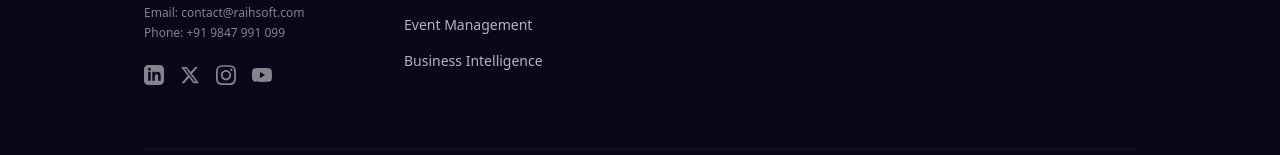
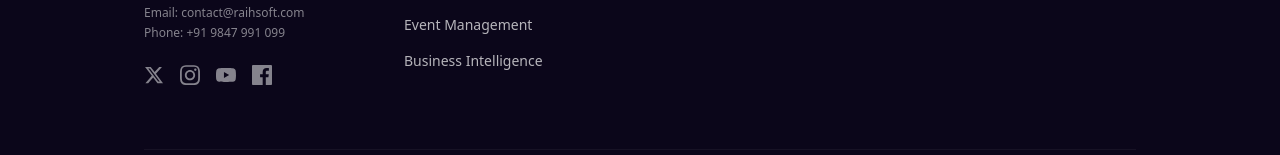
Before and after one commit to raihsoft/raihsuite-website, a Next.js app: page / in a window 1280 px wide. Shown: the part 7776-7931 px from the top of the page. Built offline with nearby package versions, Linux system fonts and the light colour scheme.

Commit message:
social links connection

```diff
--- a/src/app/layout.tsx
+++ b/src/app/layout.tsx
@@ -197,47 +197,47 @@ export default function RootLayout({
                 </div>
                 <div className="flex items-center gap-4 pt-2">
                   <a
-                    href="https://www.linkedin.com/company/raihsuite"
+                    href="https://x.com/raihsoft"
                     target="_blank"
                     rel="noopener noreferrer"
                     className="text-white/50 hover:text-white transition-colors"
-                    aria-label="Raihsuite LinkedIn"
-                  >
-                    <svg className="w-5 h-5" fill="currentColor" viewBox="0 0 24 24">
-                      <path d="M19 0h-14c-2.761 0-5 2.239-5 5v14c0 2.761 2.239 5 5 5h14c2.762 0 5-2.239 5-5v-14c0-2.761-2.238-5-5-5zm-11 19h-3v-11h3v11zm-1.5-12.268c-.966 0-1.75-.79-1.75-1.764s.784-1.764 1.75-1.764 1.75.79 1.75 1.764-.783 1.764-1.75 1.764zm13.5 12.268h-3v-5.604c0-3.368-4-3.113-4 0v5.604h-3v-11h3v1.765c1.396-2.586 7-2.777 7 2.476v6.759z"/>
-                    </svg>
-                  </a>
-                  <a
-                    href="https://x.com/raihsuite"
-                    target="_blank"
-                    rel="noopener noreferrer"
-                    className="text-white/50 hover:text-white transition-colors"
-                    aria-label="Raihsuite X"
+                    aria-label="Raihsoft X"
                   >
                     <svg className="w-5 h-5" fill="currentColor" viewBox="0 0 24 24">
                       <path d="M18.244 2.25h3.308l-7.227 8.26 8.502 11.24H16.17l-5.214-6.817L4.99 21.75H1.68l7.73-8.835L1.254 2.25H8.08l4.713 6.231zm-1.161 17.52h1.833L7.084 4.126H5.117z"/>
                     </svg>
                   </a>
                   <a
-                    href="https://www.instagram.com/raihsuite"
+                    href="https://www.instagram.com/raihsoft"
                     target="_blank"
                     rel="noopener noreferrer"
                     className="text-white/50 hover:text-white transition-colors"
-                    aria-label="Raihsuite Instagram"
+                    aria-label="Raihsoft Instagram"
                   >
                     <svg className="w-5 h-5" fill="currentColor" viewBox="0 0 24 24">
                       <path d="M12 2.163c3.204 0 3.584.012 4.85.07 3.252.148 4.771 1.691 4.919 4.919.058 1.265.069 1.645.069 4.849 0 3.205-.012 3.584-.069 4.849-.149 3.225-1.664 4.771-4.919 4.919-1.266.058-1.644.07-4.85.07-3.204 0-3.584-.012-4.849-.07-3.26-.149-4.771-1.699-4.919-4.92-.058-1.265-.07-1.644-.07-4.849 0-3.204.013-3.583.07-4.849.149-3.227 1.664-4.771 4.919-4.919 1.266-.057 1.645-.069 4.849-.069zm0-2c-3.259 0-3.667.014-4.947.072-4.358.2-6.78 2.618-6.98 6.98-.059 1.281-.073 1.689-.073 4.948 0 3.259.014 3.668.072 4.948.2 4.358 2.618 6.78 6.98 6.98 1.281.058 1.689.072 4.948.072 3.259 0 3.668-.014 4.948-.072 4.354-.2 6.782-2.618 6.979-6.98.059-1.28.073-1.689.073-4.948 0-3.259-.014-3.667-.072-4.947-.196-4.354-2.617-6.78-6.979-6.98-1.281-.059-1.69-.073-4.949-.073zm0 5.838c-3.403 0-6.162 2.759-6.162 6.162s2.759 6.163 6.162 6.163 6.162-2.759 6.162-6.163c0-3.403-2.759-6.162-6.162-6.162zm0 10.162c-2.209 0-4-1.79-4-4 0-2.209 1.791-4 4-4s4 1.791 4 4c0 2.21-1.791 4-4 4zm6.406-11.845c-.796 0-1.441.645-1.441 1.44s.645 1.44 1.441 1.44c.795 0 1.439-.645 1.439-1.44s-.644-1.44-1.439-1.44z"/>
                     </svg>
                   </a>
                   <a
-                    href="https://www.youtube.com/@raihsuite"
+                    href="https://www.youtube.com/@raihsoft"
                     target="_blank"
                     rel="noopener noreferrer"
                     className="text-white/50 hover:text-white transition-colors"
-                    aria-label="Raihsuite YouTube"
+                    aria-label="Raihsoft YouTube"
                   >
                     <svg className="w-5 h-5" fill="currentColor" viewBox="0 0 24 24">
                       <path d="M23.498 6.163a3.003 3.003 0 0 0-2.11-2.11C19.528 3.545 12 3.545 12 3.545s-7.528 0-9.388.508a3.003 3.003 0 0 0-2.11 2.11C0 8.022 0 12 0 12s0 3.978.502 5.837a3.003 3.003 0 0 0 2.11 2.11c1.86.508 9.388.508 9.388.508s7.528 0 9.388-.508a3.002 3.002 0 0 0 2.11-2.11C24 15.978 24 12 24 12s0-3.978-.502-5.837zM9.545 15.568V8.432L15.818 12l-6.273 3.568z"/>
+                    </svg>
+                  </a>
+                  <a
+                    href="https://www.facebook.com/raihsoft"
+                    target="_blank"
+                    rel="noopener noreferrer"
+                    className="text-white/50 hover:text-white transition-colors"
+                    aria-label="Raihsoft Facebook"
+                  >
+                    <svg className="w-5 h-5" fill="currentColor" viewBox="0 0 24 24">
+                      <path d="M22.675 0h-21.35C.593 0 0 .593 0 1.325v21.351C0 23.407.593 24 1.325 24h11.495v-9.294H9.691v-3.622h3.129V8.413c0-3.1 1.893-4.788 4.659-4.788 1.325 0 2.463.099 2.795.143v3.24l-1.918.001c-1.504 0-1.795.715-1.795 1.763v2.313h3.587l-.467 3.622h-3.12V24h6.116c.73 0 1.323-.593 1.323-1.325V1.325C24 .593 23.407 0 22.675 0z"/>
                     </svg>
                   </a>
                 </div>
```
